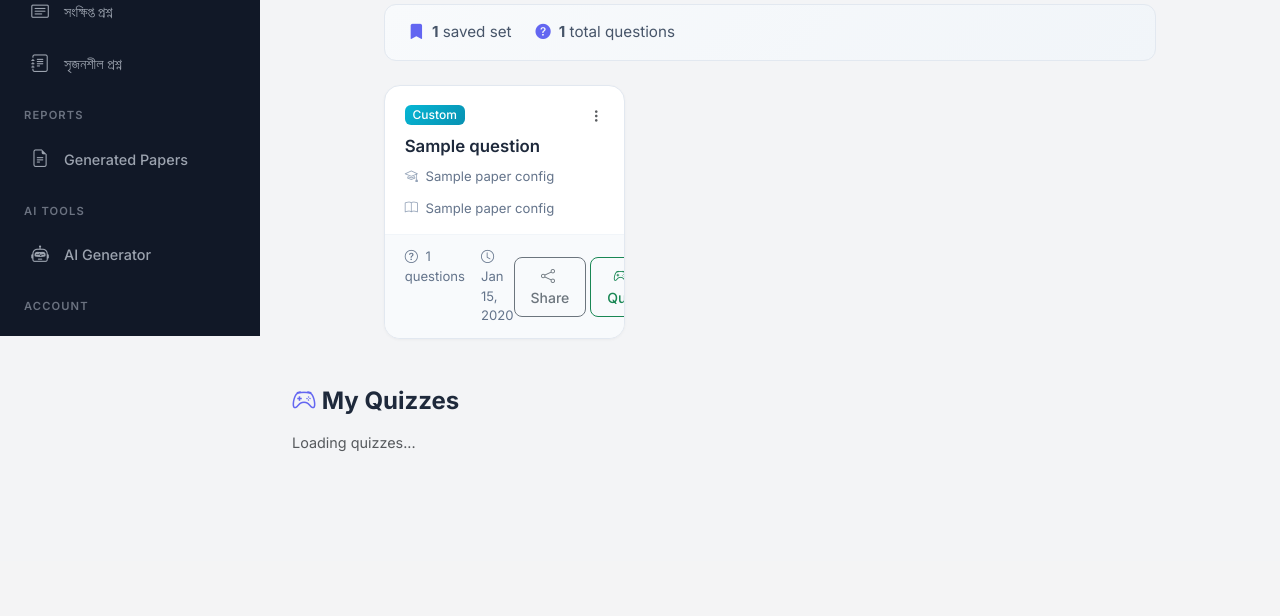
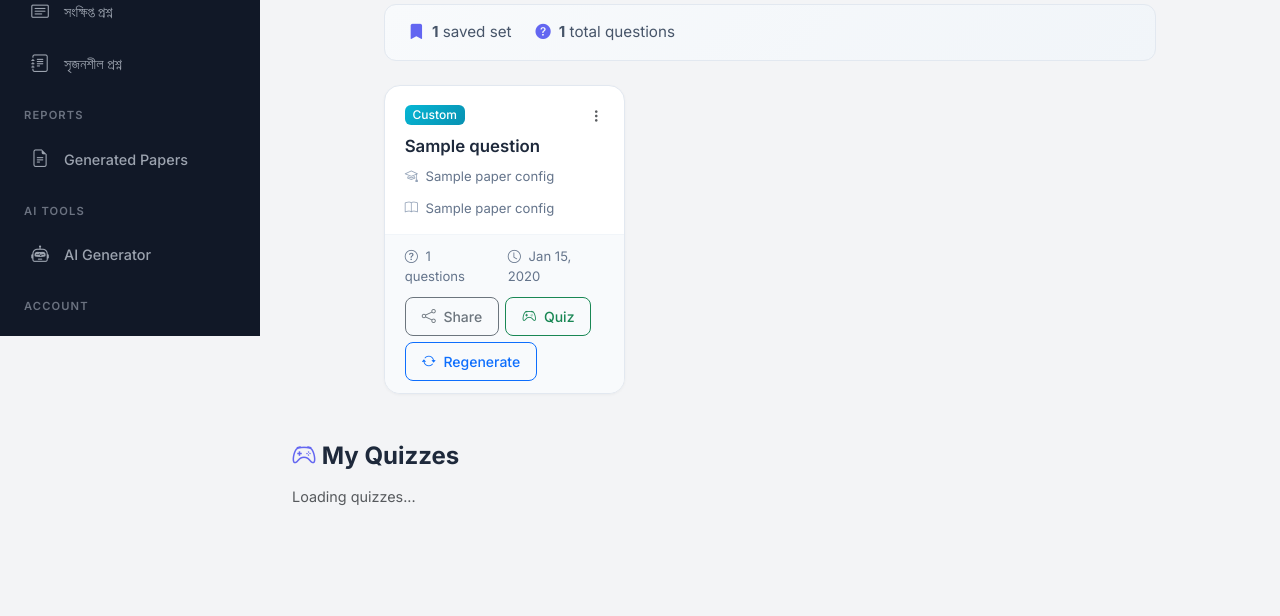
Before and after one commit to Shahriar-008/Prosno.io, a Python web app: template app/templates/main/dashboard.html in a window 1280 px wide. Shown: the part 464-1080 px from the top of the page. Before the commit the page ends 916 px from the top, so only its background shows below. Run offline with Jinja, Linux system fonts and the light colour scheme; the template is opened without the code that fills it: most values are stand-ins (such as "Sample title", 1, 10 or a date in 2020); some libraries are stand-ins or nearby versions.

Commit message:
style: Refactor quiz action buttons layout and update card footer styling

```diff
--- a/app/templates/main/dashboard.html
+++ b/app/templates/main/dashboard.html
@@ -153,17 +153,21 @@
                                     <span><i class="bi bi-clock"></i> {{ qs.created_at.strftime('%b %d, %Y') if
                                         qs.created_at else 'N/A' }}</span>
                                 </div>
-                                <button class="btn btn-sm btn-outline-secondary me-1" onclick="shareSet({{ qs.id }})"
+                                <div class="qs-card-actions">
+                                    <button class="btn btn-sm btn-outline-secondary" onclick="shareSet({{ qs.id }})"
                                         title="Share paper link">
                                         <i class="bi bi-share me-1"></i> Share
                                     </button>
-                                <button class="btn btn-sm btn-outline-success me-1"
-                                    onclick="openQuizModal({{ qs.id }}, '{{ qs.name|e }}')" title="Start a live quiz">
+                                    <button class="btn btn-sm btn-outline-success"
+                                        onclick="openQuizModal({{ qs.id }}, '{{ qs.name|e }}')"
+                                        title="Start a live quiz">
                                         <i class="bi bi-controller me-1"></i> Quiz
                                     </button>
-                                <button class="btn btn-sm btn-outline-primary" onclick="regenerateFromSet({{ qs.id }})">
+                                    <button class="btn btn-sm btn-outline-primary"
+                                        onclick="regenerateFromSet({{ qs.id }})">
                                         <i class="bi bi-arrow-repeat me-1"></i> Regenerate
                                     </button>
+                                </div>
                             </div>
                         </div>
                     </div>
@@ -716,11 +720,17 @@
 
     .qs-card-footer {
         display: flex;
-        justify-content: space-between;
-        align-items: center;
+        flex-direction: column;
+        gap: 10px;
         padding: 12px 20px;
         background: #f8fafc;
         border-top: 1px solid #f1f5f9;
+    }
+
+    .qs-card-actions {
+        display: flex;
+        flex-wrap: wrap;
+        gap: 6px;
     }
 
     .qs-stats {
```
Lines whose indentation alone changed are shown as unchanged.
